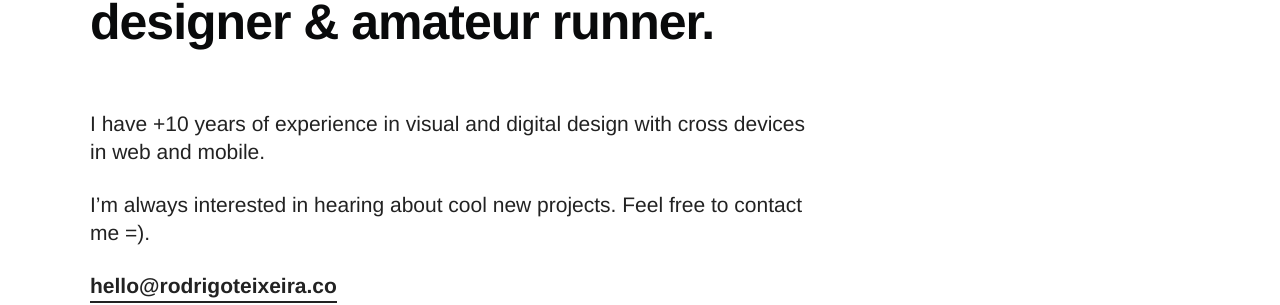
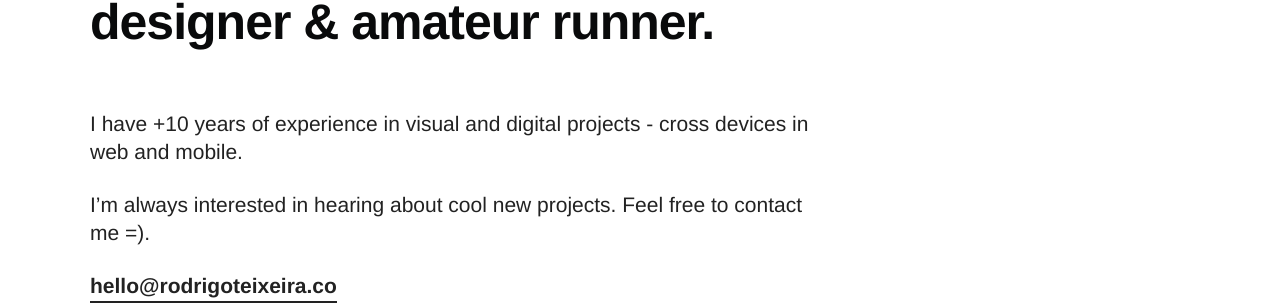
Before and after one commit to drigoteixeira/drigoteixeira.github.io, a Jekyll site: the page built from index.html, in a window 1280 px wide. Shown: the part 270-575 px from the top of the page. Built offline with Jekyll 4.4.1, drawn with Linux system fonts in a browser that asks for light colours; nearby versions of some CDN libraries.

Commit message:
Update homepage

```diff
--- a/index.html
+++ b/index.html
@@ -8,7 +8,7 @@ layout: home
 
                 <h1>Hey there! My name is Rodrigo, designer &amp; amateur runner.</h1>
 
-                <p>I have +10 years of experience in visual and digital design with cross devices in web and mobile. </p>
+                <p>I have +10 years of experience in visual and digital projects - cross devices in web and mobile. </p>
 
                 <p>I’m always interested in hearing about cool new projects. Feel free to contact me =).</p>
 
```
